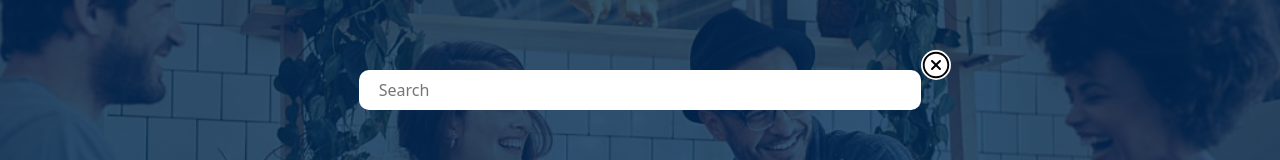
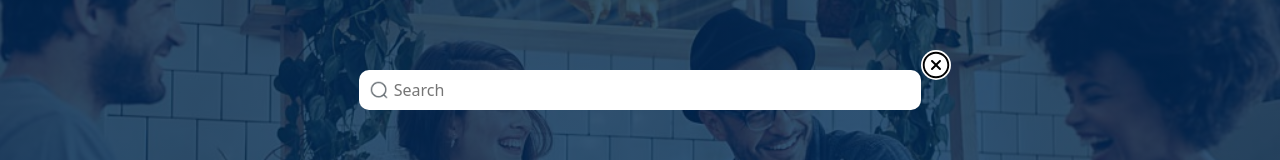
Before and after one commit to nishan4477/Intern, a React (Vite) app: page / in a window 1280 px wide. Both pictures are taken after a click on the button 1191 px from the left and 44 px from the top of the page. Shown: the part 150-310 px from the top of the page. Built offline with nearby package versions, Linux system fonts and the light colour scheme.

Commit message:
search bar icon added in placeholder

```diff
--- a/src/component/Hero.jsx
+++ b/src/component/Hero.jsx
@@ -93,7 +93,7 @@ const Hero = () => {
 <Container>
    <div className='hero__content'>
    { search && <div className='searchbox'>
-      <input type='text' name='searchbox' placeholder= "Search">
+      <input type='text' className='search__icon' name='searchbox' placeholder= "Search">
 
       </input>
       <button onClick={()=> setSearch(false)} className="cross"><RxCrossCircled size={30} color='black'/></button>
--- a/src/component/hero.scss
+++ b/src/component/hero.scss
@@ -112,6 +112,14 @@ $iconscolor:  #1D6FA3;
         margin-top: 2rem;
 
         display: block;
+        .search__icon{
+            padding-left: 3.5rem;
+
+            background-image: url('../assets/Images/search.png');
+            background-size: 2rem;
+            background-repeat: no-repeat;
+            background-position: 1rem 1rem;
+        }
 
         .cross{
             position: absolute;
```
Also changed, not shown: src/assets/Images/search.png (added).
